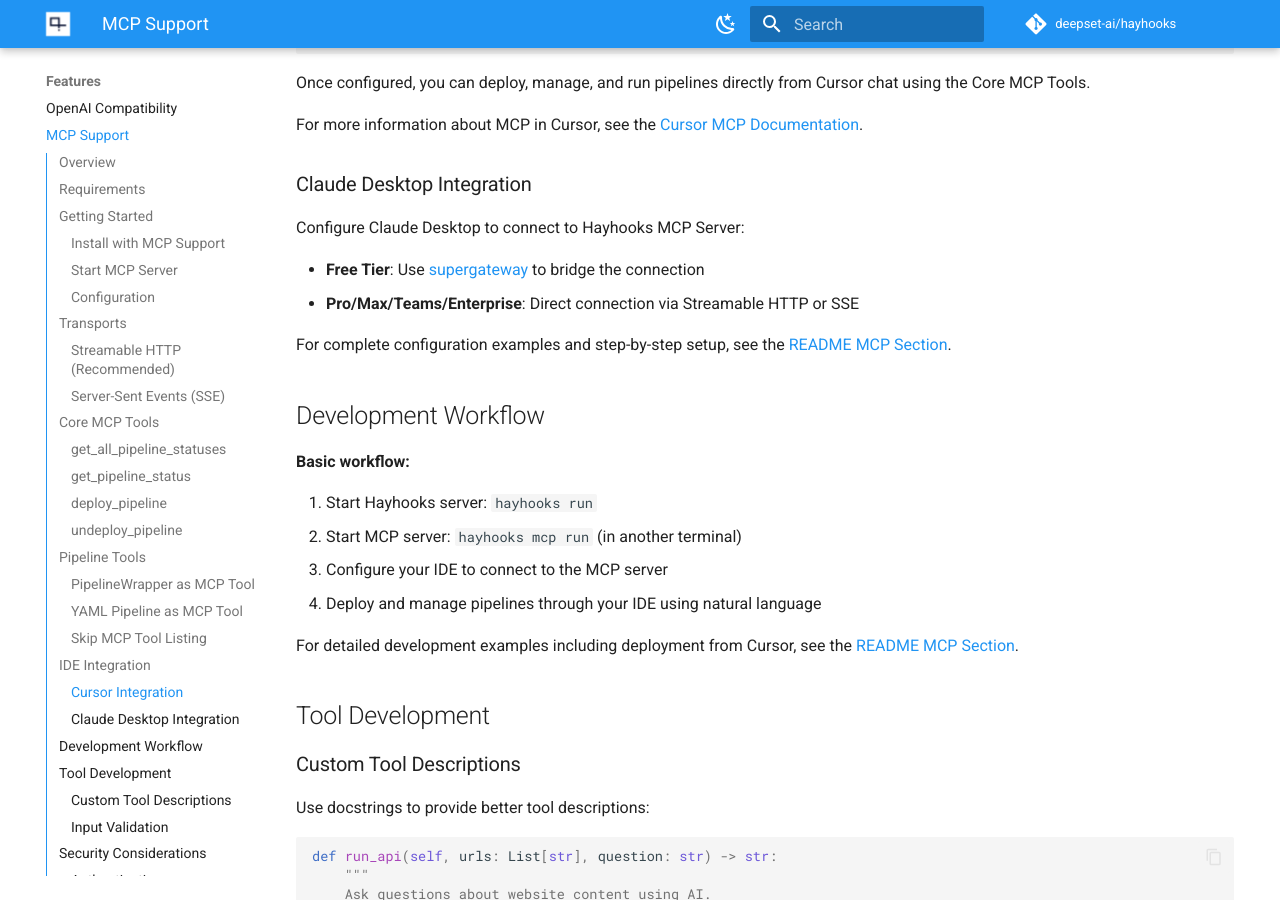
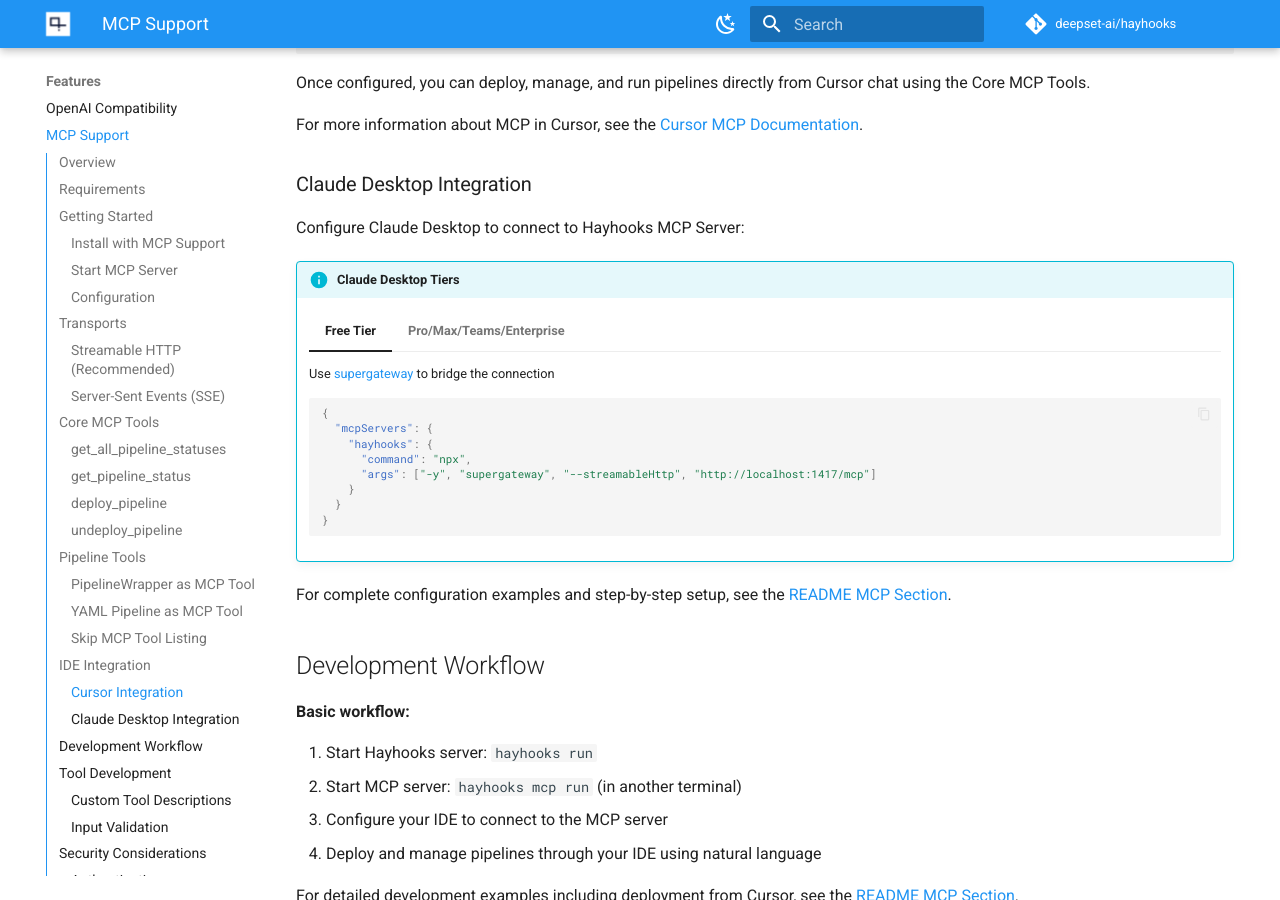
Before and after one commit to deepset-ai/hayhooks, an MkDocs documentation site: the page built from docs/features/mcp-support.md, in a window 1280 px wide and 900 px high, scrolled down 4481 px. Built offline with MkDocs 1.6.1 and Material for MkDocs 9.7.7, drawn with Linux system fonts in a browser that asks for light colours; comment, search, counter and statistics services are not loaded.

Commit message:
Docs refinement / renaming

````diff
--- a/docs/features/mcp-support.md
+++ b/docs/features/mcp-support.md
@@ -204,8 +204,33 @@
 
 Configure Claude Desktop to connect to Hayhooks MCP Server:
 
-- **Free Tier**: Use [supergateway](https://github.com/supercorp-ai/supergateway) to bridge the connection
-- **Pro/Max/Teams/Enterprise**: Direct connection via Streamable HTTP or SSE
+!!! info "Claude Desktop Tiers"
+    === "Free Tier"
+        Use [supergateway](https://github.com/supercorp-ai/supergateway) to bridge the connection
+
+        ```json
+        {
+          "mcpServers": {
+            "hayhooks": {
+              "command": "npx",
+              "args": ["-y", "supergateway", "--streamableHttp", "http://localhost:1417/mcp"]
+            }
+          }
+        }
+        ```
+
+    === "Pro/Max/Teams/Enterprise"
+        Direct connection via Streamable HTTP or SSE
+
+        ```json
+        {
+          "mcpServers": {
+            "hayhooks": {
+              "url": "http://localhost:1417/mcp"
+            }
+          }
+        }
+        ```
 
 For complete configuration examples and step-by-step setup, see the [README MCP Section](https://github.com/deepset-ai/hayhooks#using-hayhooks-mcp-server-with-claude-desktop).
 
````
Also changed, not shown: docs/concepts/pipeline-wrapper.md (+5 -6 lines), docs/concepts/yaml-pipeline-deployment.md (+4 -4 lines), docs/index.md (+1 -1 lines).
